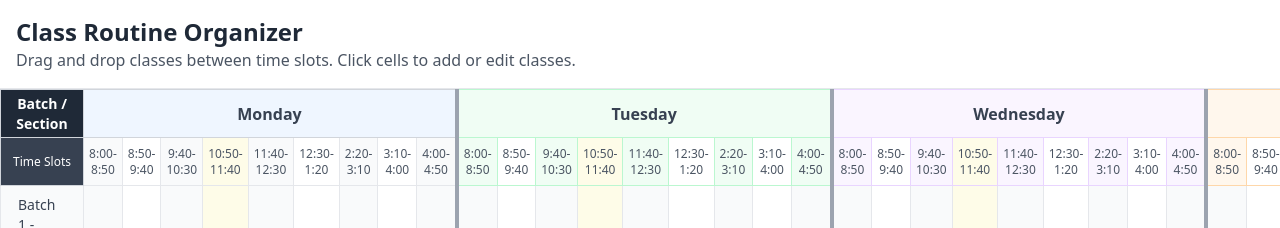
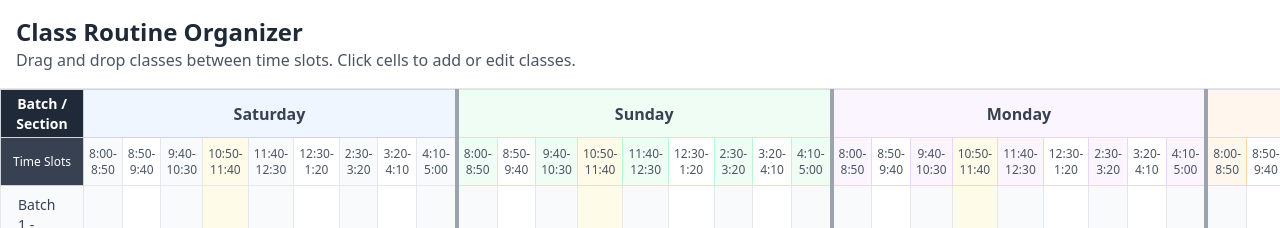
Before and after one commit to sadat2103108/3100--Class-Routine, a React (Vite) app in the folder client/: page / in a window 1280 px wide. Shown: the top 228 px of the page. Built offline with nearby package versions, Linux system fonts and the light colour scheme.

Commit message:
correct time day

```diff
--- a/client/src/components/ClassRoutineOrganizer.jsx
+++ b/client/src/components/ClassRoutineOrganizer.jsx
@@ -17,10 +17,10 @@ const ClassRoutineOrganizer = () => {
     type: 'Lecture'
   });
 
-  const days = ['Monday', 'Tuesday', 'Wednesday', 'Thursday', 'Friday'];
+  const days = ['Saturday', 'Sunday', 'Monday', 'Tuesday', 'Wednesday'];
   const timeSlots = [
     '8:00-8:50', '8:50-9:40', '9:40-10:30', '10:50-11:40', '11:40-12:30',
-    '12:30-1:20', '2:20-3:10', '3:10-4:00', '4:00-4:50'
+    '12:30-1:20', '2:30-3:20', '3:20-4:10', '4:10-5:00'
   ];
   const batches = Array.from({ length: 15 }, (_, i) => `Batch ${Math.floor(i / 3) + 1} - Section ${String.fromCharCode(65 + (i % 3))}`);
 
```
